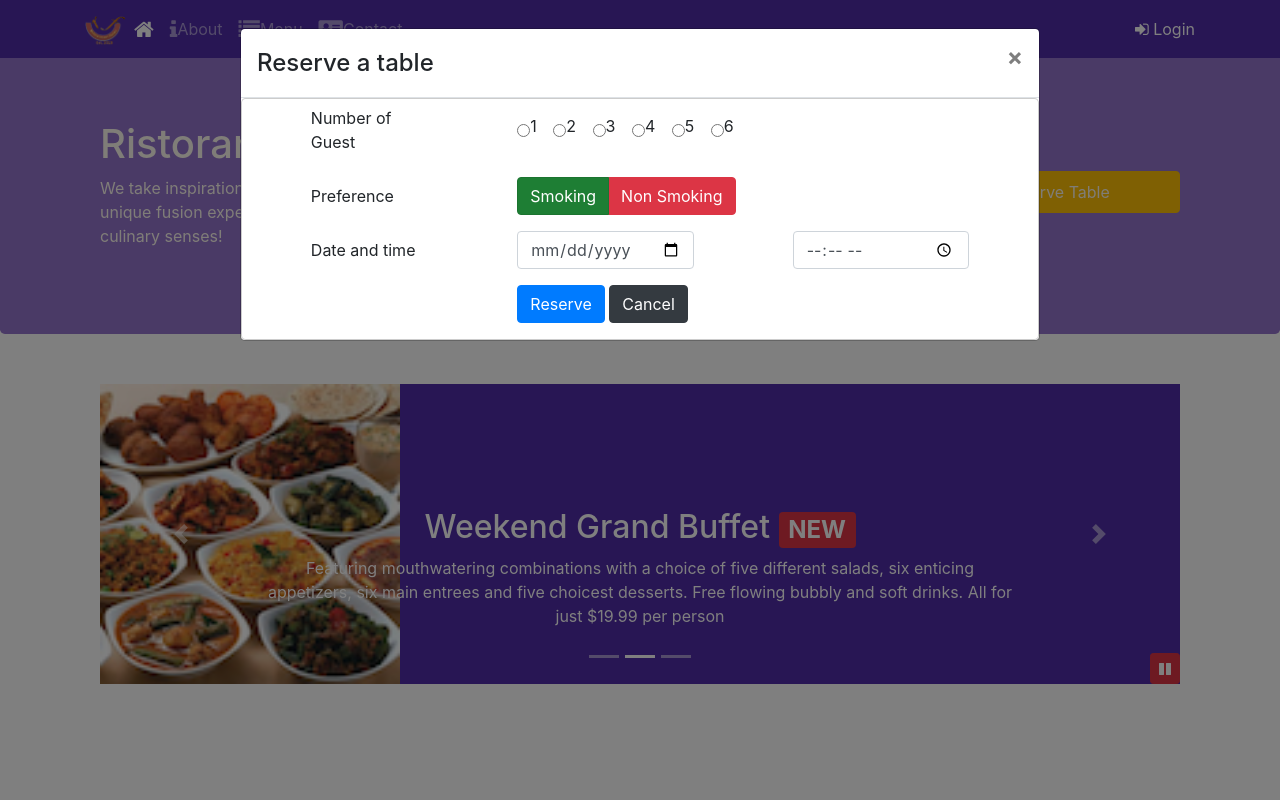
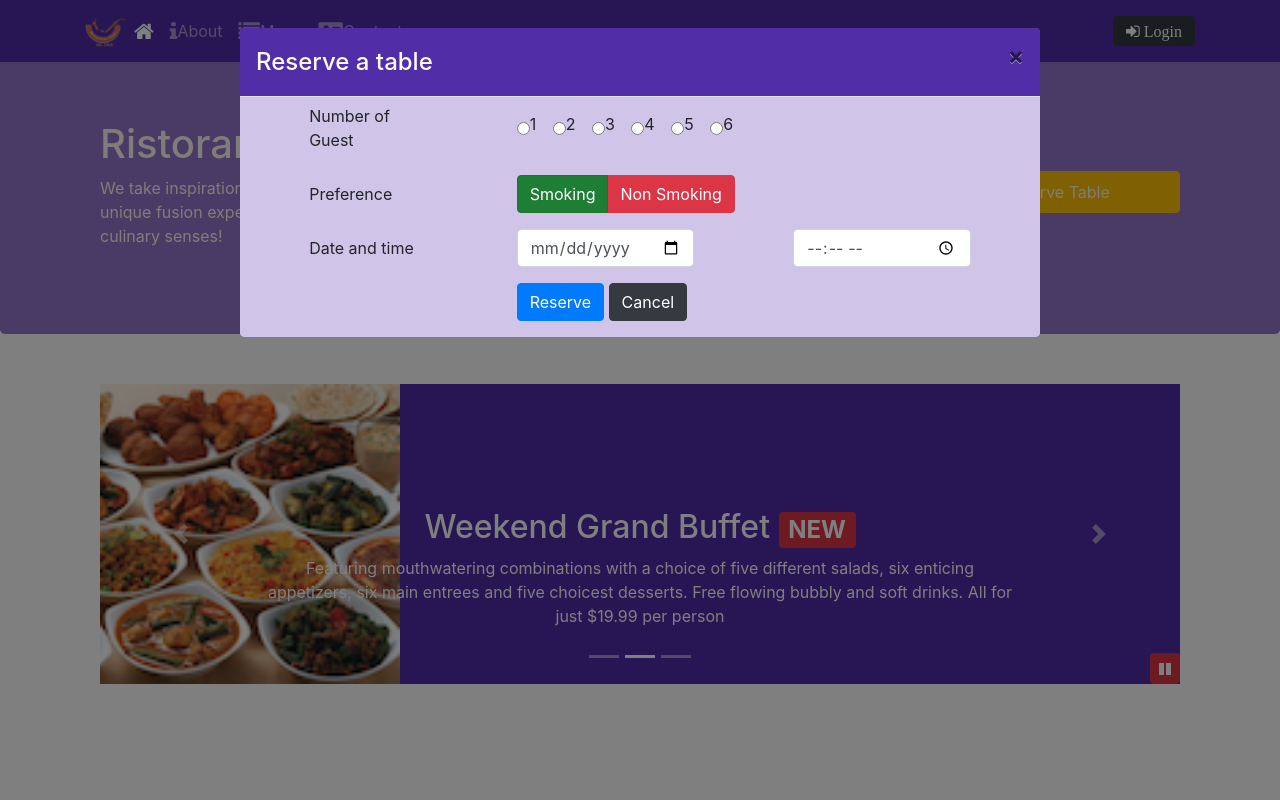
Before and after one commit to pushpsood/conFusion, a website: page index.html in a window 1280 px wide. Both pictures are taken after a click on the button "Reserve Table". Shown: the top 800 px of the page. Drawn offline with nearby package versions, Linux system fonts and the light colour scheme.

Commit message:
npm scripts part 1

```diff
--- a/CSS/styles.scss
+++ b/CSS/styles.scss
@@ -74,3 +74,15 @@ body{
     bottom: 0px;
     z-index: 1;
 }
+
+.modal-content {
+    border: 0px;
+    background-color: $background-pale;
+    .modal-title{
+        color:floralwhite;
+    }
+    .modal-header
+    {
+        background-color: $background-dark;
+    }
+}
--- a/aboutus.html
+++ b/aboutus.html
@@ -332,6 +332,7 @@
  <script src="node_modules/jquery/dist/jquery.slim.min.js"></script>
  <script src="node_modules/popper.js/dist/umd/popper.min.js"></script>
  <script src="node_modules/bootstrap/dist/js/bootstrap.min.js"></script>
+ <script src="js/scripts.js"></script>
 </body>
 
 </html>
--- a/index.html
+++ b/index.html
@@ -30,9 +30,12 @@
                 <li class="nav-item"><a class="nav-link" href="./contactus.html"><span class="fa fa-address-card fa-lg"></span>Contact</a></li>
             </ul>
             <span class="navbar-text">
-                <a data-toggle="modal" data-target="#loginModal">
+                <!--<a id="loginModalCall">
                     <span class="fa fa-sign-in"></span>
-                    Login</a>
+                    Login</a> -->
+                    <button class="btn btn-group-lg btn-dark fa fa-sign-in" id="loginModalCall">
+                      Login
+                    </button>
             </span>
             </div>
         </div>
@@ -91,7 +94,7 @@
                     <img src="img/logo.png" class="img-fluid">
                 </div>
                 <div class="col-12 col-sm align-self-center">
-                    <a role="button" data-toggle="modal" data-target="#reserve-form" class="btn btn-block nav-link
+                    <a role="button" id="reserve-form-call" class="btn btn-block nav-link
                     btn-warning"> Reserve Table</a>
                 </div>
             </div>
@@ -412,24 +415,7 @@
             });
         });
     </script> -->
-    <script>
-        $(document).ready(function(){
-            $("#mycarousel").carousel({interval:2000});
-            $("#carouselButton").click(function(){
-                if ($("#carouselButton").children("span").hasClass('fa-pause')) {
-                $("#mycarousel").carousel('pause');
-                $("#carouselButton").children("span").removeClass('fa-pause');
-                $("#carouselButton").children("span").addClass('fa-play');
-                }
-                else if ($("#carouselButton").children("span").hasClass('fa-play')) {
-                $("#mycarousel").carousel('cycle');
-                $("#carouselButton").children("span").removeClass('fa-play');
-                $("#carouselButton").children("span").addClass('fa-pause');
-                }
-            });
-
-        });
-    </script>
+    <script src="js/scripts.js"></script>
 
 </body>
 
--- /dev/null
+++ b/js/scripts.js
@@ -0,0 +1,23 @@
+        $(document).ready(function(){
+            $("#mycarousel").carousel({interval:2000});
+            $("#carouselButton").click(function(){
+                if ($("#carouselButton").children("span").hasClass('fa-pause')) {
+                $("#mycarousel").carousel('pause');
+                $("#carouselButton").children("span").removeClass('fa-pause');
+                $("#carouselButton").children("span").addClass('fa-play');
+                }
+                else if ($("#carouselButton").children("span").hasClass('fa-play')) {
+                $("#mycarousel").carousel('cycle');
+                $("#carouselButton").children("span").removeClass('fa-play');
+                $("#carouselButton").children("span").addClass('fa-pause');
+                }
+            });
+            $("#loginModalCall").click(function() {
+                $("#loginModal").modal('show');
+           });
+           $("#reserve-form-call").click(function() {
+                $("#reserve-form").modal('show');
+           });
+
+
+    });
```
Also changed, not shown: contactus.html (+1 -0 lines), package.json (+7 -3 lines), CSS/styles.css, 1 other file.
